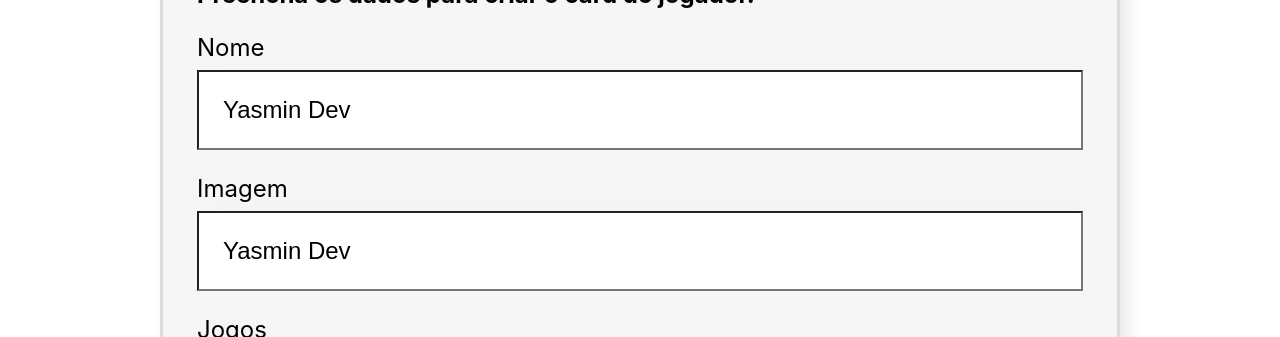
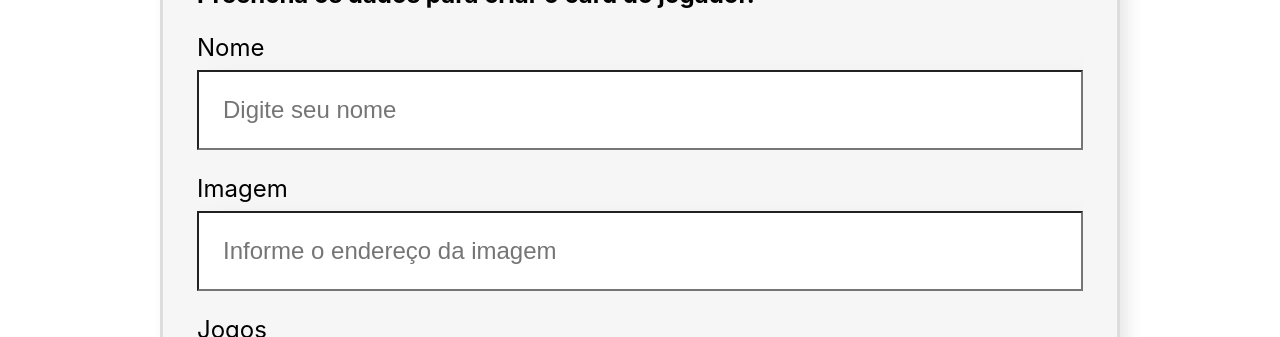
Before and after one commit to YasHirt/Jogano, a React (Create React App) app: page / in a window 1280 px wide. Shown: the part 463-800 px from the top of the page. Built offline with nearby package versions, Linux system fonts and the light colour scheme.

Commit message:
Controlando estados

```diff
--- a/src/componentes/CampoTexto/CampoTexto.js
+++ b/src/componentes/CampoTexto/CampoTexto.js
@@ -2,13 +2,12 @@ import { useState } from 'react'
 import './CampoTexto.css'
 const CampoTexto = (props) => {
 
-    //hooks só podem ser chamados dentro do componente
-    const [valor, setValor] = useState('Yasmin Dev') //retorna um array com dois itens: o valor atual do estado (aqui chamado valor) e a função que atualiza esse estado (setValor).
+
     const aoDigitar = (e) =>
         {
-            setValor(e.target.value)  //Nova renderização que atualiza o valor da constante valor
-            console.log(valor)
-
+           let consoleValor = e.target.value
+           props.aoAlterado(e.target.value) //passamos o parâmetro para a função que recebemos na prop
+        console.log(consoleValor)
         }
     return (
 
@@ -16,7 +15,7 @@ const CampoTexto = (props) => {
             <label>
                 {props.label}
             </label>
-            <input value={valor} onChange={aoDigitar} required={props.obrigatorio} placeholder={props.placeholder} />
+            <input value={props.valor} onChange={aoDigitar} required={props.obrigatorio} placeholder={props.placeholder} />
         </div>
     )
 }
--- a/src/componentes/Formulario/Formulario.js
+++ b/src/componentes/Formulario/Formulario.js
@@ -3,6 +3,7 @@ import '../CampoTexto/CampoTexto'
 import CampoTexto from '../CampoTexto/CampoTexto';
 import ListaSuspensa from '../ListaSuspensa/ListaSuspensa';
 import Botao from '../Botao/Botao';
+import { use, useState } from 'react';
 
 const jogos = [
     "Xadrez",
@@ -15,19 +16,28 @@ import Botao from '../Botao/Botao';
 
 ]
 
+
 const Formulario = () => {
+
+    const [nome, setNome] = useState('')
+    const [imagem, setImagem] = useState('')
+    const [lista, setLista] = useState('')
 
     const aoSalvar = (e) => {
         e.preventDefault()
-        console.log("Documento salvo")}
+        console.log("Documento salvo =>", nome, imagem, lista)
+    }
+
+
+//   props.aoAlterado(e.target.value)
 
     return (
         <section className='section-login'>
             <form className='form-login' onSubmit={aoSalvar} >
                 <h2>Preencha os dados para criar o card do jogador.</h2>
-                <CampoTexto label="Nome" obrigatorio={true} placeholder="Digite seu nome" />
-                <CampoTexto label="Imagem"  placeholder="Informe o endereço da imagem" />
-                <ListaSuspensa label="Jogos" obrigatorio={true} itens={jogos} />
+                <CampoTexto valor={nome} aoAlterado={valorAlterado => setNome(valorAlterado)} label="Nome" obrigatorio={true} placeholder="Digite seu nome" />
+                <CampoTexto valor={imagem} aoAlterado={valor => setImagem(valor)} label="Imagem" placeholder="Informe o endereço da imagem" />
+                <ListaSuspensa valor={lista} aoAlterado={valorAlterado => setLista(valorAlterado)} label="Jogos" obrigatorio={true} itens={jogos} />
                 <Botao>
                     Criar Botão
                 </Botao>
--- a/src/componentes/ListaSuspensa/ListaSuspensa.js
+++ b/src/componentes/ListaSuspensa/ListaSuspensa.js
@@ -1,10 +1,16 @@
 import './ListaSuspensa.css'
 
 const ListaSuspensa = (props) => {
+
+    const AoClicar = (e) =>
+    {
+        props.aoAlterado(e.target.value)
+    }
+
     return (
         <div className='ListaSuspensa'>
             <label>{props.label}</label>
-            <select required={props.obrigatorio}>
+            <select value={props.valor} onChange={AoClicar} required={props.obrigatorio}>
                 <option></option>
                 {props.itens.map(itens => <option key={itens}>{itens}</option>)}
             </select>
```
Lines whose indentation alone changed are shown as unchanged.
